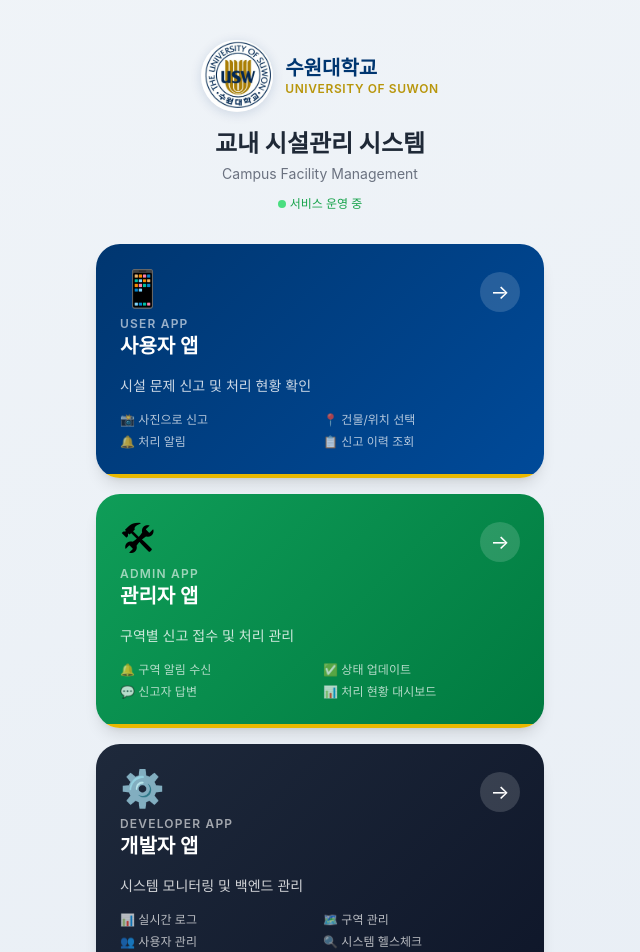
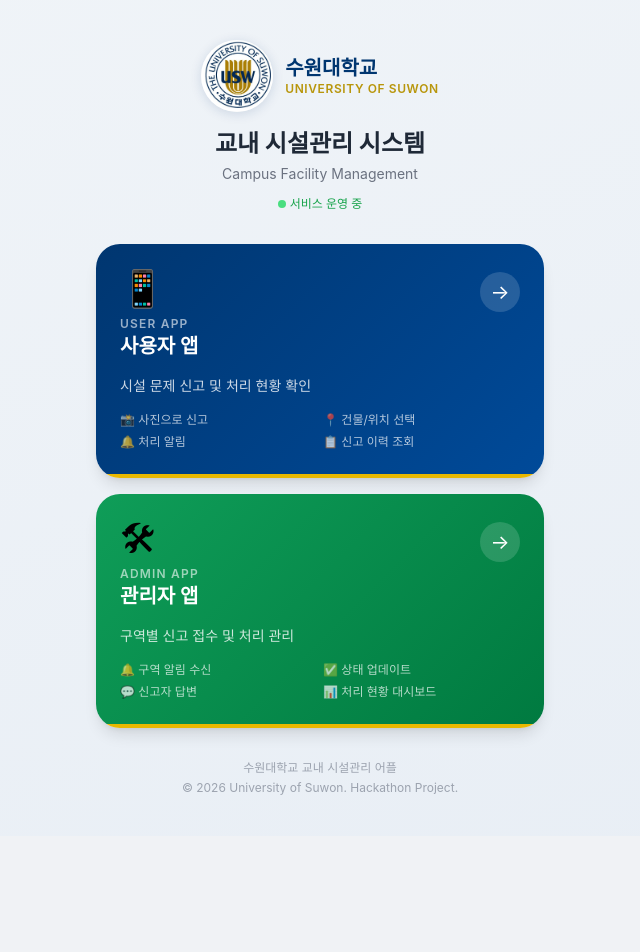
Before and after one commit to yangsunwoo123/suwon-Facility-Management, a React (Vite) app: page / in a window 1280 px wide. Shown: the top 952 px of the page, without its empty margins (320-960 px from the left). After the commit the page ends 836 px from the top, so only its background shows below. Built offline with nearby package versions, Linux system fonts and the light colour scheme.

Commit message:
개발자 앱 랜딩 제거 + 관리자 앱 로고 5탭으로 진입

```diff
--- a/src/apps/AdminApp.tsx
+++ b/src/apps/AdminApp.tsx
@@ -1,4 +1,5 @@
-import { useState, useEffect } from 'react';
+import { useState, useEffect, useRef } from 'react';
+import { useNavigate } from 'react-router-dom';
 import SuwonLogo from '../components/SuwonLogo';
 import PortalLogin from '../components/PortalLogin';
 import { CATEGORIES, STATUS_CONFIG } from '../data/campus';
@@ -18,6 +19,7 @@ const ADMIN_ACCOUNTS: { id: string; zone: ZoneId; name: string }[] = [
 ];
 
 export default function AdminApp() {
+  const navigate = useNavigate();
   const [screen, setScreen] = useState<Screen>('login');
   const [selectedZone, setSelectedZone] = useState<ZoneId>('C');
   const [adminName, setAdminName] = useState('');
@@ -26,6 +28,22 @@ export default function AdminApp() {
   const [replyText, setReplyText] = useState('');
   const [notification, setNotification] = useState<{ visible: boolean; report: IssueReport | null }>({ visible: false, report: null });
   const [filterStatus, setFilterStatus] = useState<IssueStatus | 'all'>('all');
+
+  // 개발자 모드 진입: 로고 5회 연속 탭
+  const [devTapCount, setDevTapCount] = useState(0);
+  const devTapTimer = useRef<ReturnType<typeof setTimeout> | null>(null);
+
+  const handleDevTap = () => {
+    const next = devTapCount + 1;
+    setDevTapCount(next);
+    if (devTapTimer.current) clearTimeout(devTapTimer.current);
+    if (next >= 5) {
+      setDevTapCount(0);
+      navigate('/dev');
+      return;
+    }
+    devTapTimer.current = setTimeout(() => setDevTapCount(0), 2500);
+  };
 
   // Simulate new notification arriving
   useEffect(() => {
@@ -324,10 +342,20 @@ export default function AdminApp() {
         </div>
       )}
 
+      {/* 개발자 모드 진입 카운트 토스트 */}
+      {devTapCount >= 2 && (
+        <div className="fixed bottom-24 left-1/2 z-50 -translate-x-1/2 px-4 py-2 rounded-full text-xs font-bold text-white shadow-lg"
+          style={{ background: 'rgba(0,0,0,0.7)' }}>
+          개발자 모드 진입 중 ({devTapCount}/5)
+        </div>
+      )}
+
       {/* Header */}
       <div className="px-5 pt-12 pb-6" style={{ background: 'linear-gradient(135deg, #0f9d58 0%, #007a40 100%)' }}>
         <div className="flex items-center justify-between mb-4">
-          <SuwonLogo size={36} variant="dark" showText />
+          <button onClick={handleDevTap} className="active:opacity-70 transition-opacity">
+            <SuwonLogo size={36} variant="dark" showText />
+          </button>
           <div className="flex items-center gap-2">
             {urgentCount > 0 && (
               <div className="flex items-center gap-1 bg-red-500 text-white px-2 py-1 rounded-full text-xs font-bold animate-pulse">
--- a/src/apps/LandingPage.tsx
+++ b/src/apps/LandingPage.tsx
@@ -24,17 +24,6 @@ export default function LandingPage() {
       features: ['🔔 구역 알림 수신', '✅ 상태 업데이트', '💬 신고자 답변', '📊 처리 현황 대시보드'],
       gradient: 'linear-gradient(135deg, #0f9d58 0%, #007a40 100%)',
       accent: '#E9B800',
-      textColor: '#fff',
-    },
-    {
-      path: '/dev',
-      icon: '⚙️',
-      title: '개발자 앱',
-      subtitle: 'Developer App',
-      description: '시스템 모니터링 및 백엔드 관리',
-      features: ['📊 실시간 로그', '🗺️ 구역 관리', '👥 사용자 관리', '🔍 시스템 헬스체크'],
-      gradient: 'linear-gradient(135deg, #1e293b 0%, #0f172a 100%)',
-      accent: '#a855f7',
       textColor: '#fff',
     },
   ];
```
